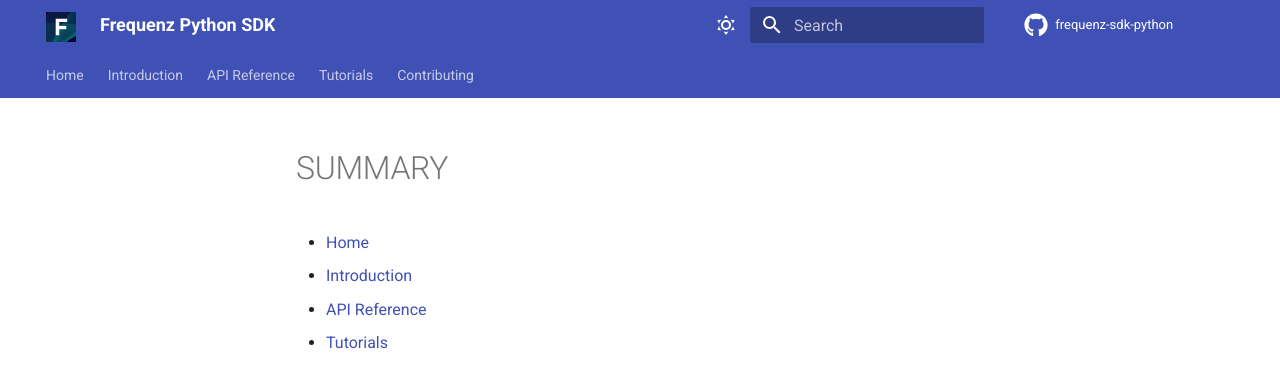
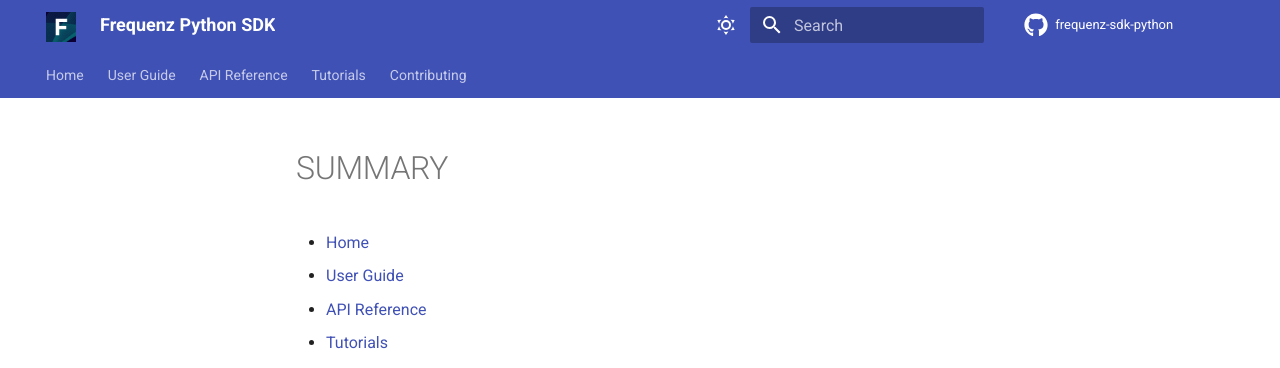
Before and after one commit to frequenz-floss/frequenz-sdk-python, an MkDocs documentation site: the page built from docs/SUMMARY.md, in a window 1280 px wide. Shown: the top 368 px of the page. Built offline with MkDocs 1.6.1 and Material for MkDocs 9.7.7, drawn with Linux system fonts in a browser that asks for light colours; comment, search, counter and statistics services are not loaded; the version menu is left out.

Commit message:
Rename `Introduction` to `User Guide`
User Guide is a more suitable name for the section that contains the
basic information about the SDK and how to use it. It is also more
broad, as it allow us to also include more advanced topics in the same
section.

Signed-off-by: Leandro Lucarella <luca-frequenz@llucax.com>

```diff
--- a/docs/SUMMARY.md
+++ b/docs/SUMMARY.md
@@ -1,5 +1,5 @@
 * [Home](index.md)
-* [Introduction](intro/)
+* [User Guide](user-guide/)
 * [API Reference](reference/)
 * [Tutorials](tutorials/)
 * [Contributing](CONTRIBUTING.md)
--- a/docs/_scripts/macros.py
+++ b/docs/_scripts/macros.py
@@ -55,7 +55,7 @@ def define_env(env: macros.MacrosPlugin) -> None:
             The Markdown link to the glossary entry for the given term.
         """
         current_path = pathlib.Path(env.page.file.src_uri)
-        glossary_path = pathlib.Path("intro/glossary.md")
+        glossary_path = pathlib.Path("user-guide/glossary.md")
         link_path = glossary_path.relative_to(current_path.parent)
         return f"[{term}]({link_path}#{_slugify(term)})"
 
```
Also changed, not shown: docs/user-guide/actors.md (renamed from docs/intro/actors.md), docs/user-guide/glossary.md (renamed from docs/intro/glossary.md), docs/user-guide/index.md (renamed from docs/intro/index.md).
